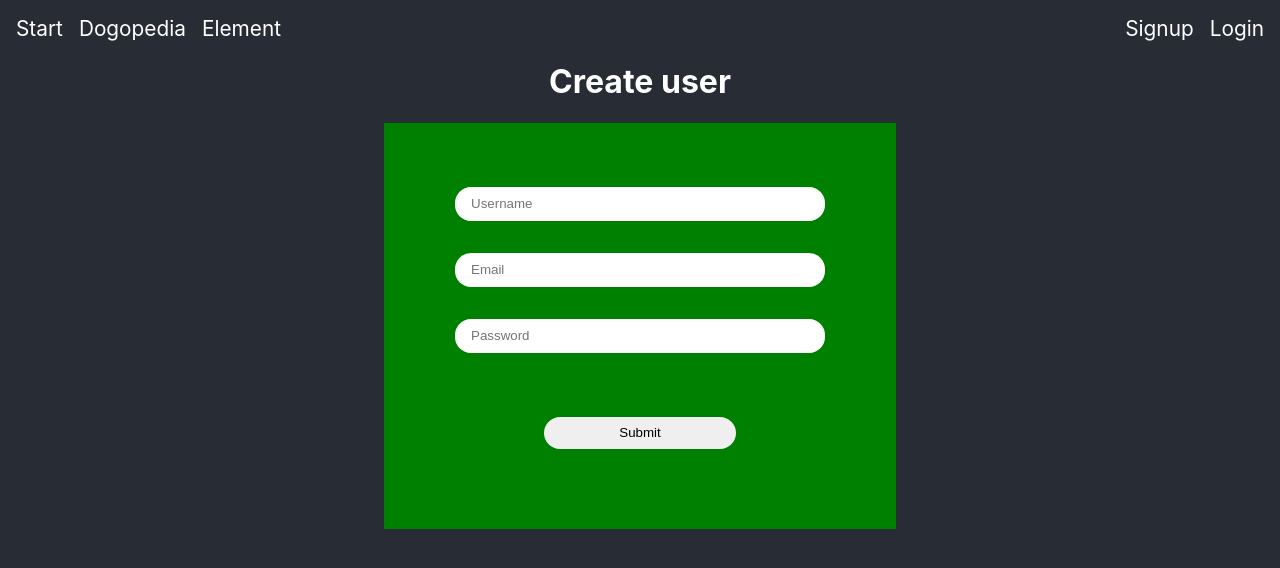
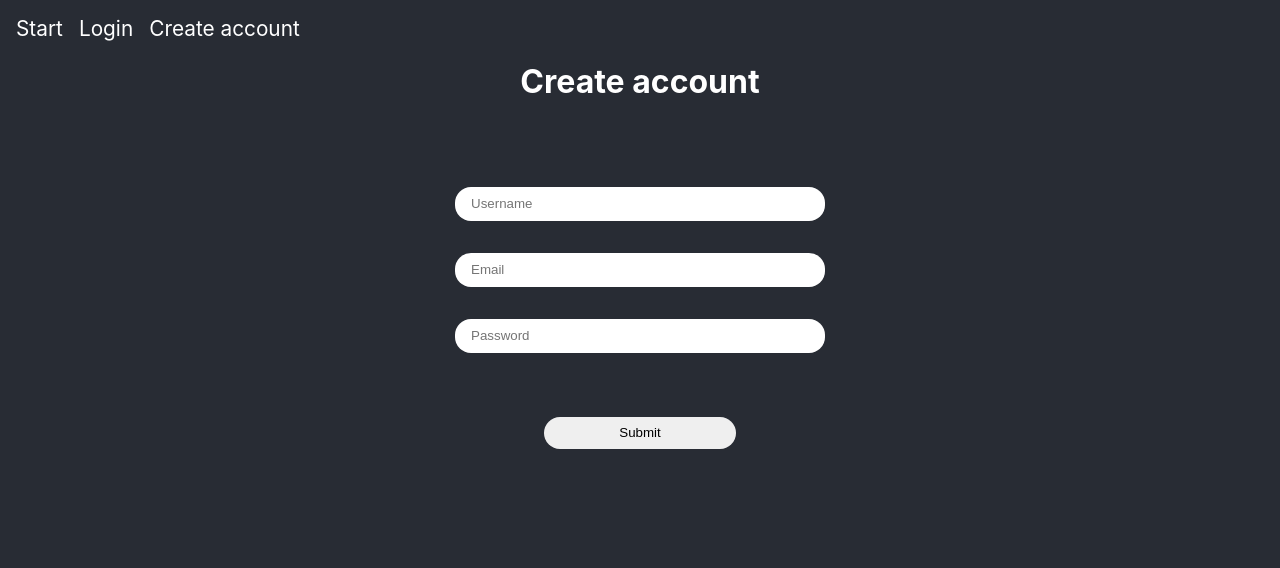
Before and after one commit to sardnas/dogbook-frontend, a React (Create React App) app in the folder dog-app/: page /register in a window 1280 px wide. Shown: the top 568 px of the page. Built offline with nearby package versions, Linux system fonts and the light colour scheme.

Commit message:
login now works

```diff
--- a/dog-app/src/functions/AppRouter.js
+++ b/dog-app/src/functions/AppRouter.js
@@ -7,6 +7,8 @@ import Start from "../pages/Start";
 import Login from "../pages/Login";
 import Register from "../pages/Register";
 import React from "react";
+import FirstLayout from "../pages/FirstLayout";
+import Hello from "../pages/Hello";
 
 
 function AppRouter() {
@@ -14,12 +16,15 @@ function AppRouter() {
   return (
     <BrowserRouter>
       <Routes>
-        <Route path="/" element={<Layout />}>
+        <Route path="/" element={<FirstLayout />} >
+          <Route index element={<Hello />} />
+          <Route path="login" element={<Login />} />
+          <Route path="register" element={<Register />} />
+        </Route>
+        <Route path="user" element={<Layout />}>
           <Route index element={<Start />} />
           <Route path="dogopedia" element={<Dogopedia />} />
           <Route path="element" element={<Element />} />
-          <Route path="login" element={<Login />} />
-          <Route path="register" element={<Register />} />
           <Route path="*" element={<NoPage />} />
         </Route>
       </Routes>
--- /dev/null
+++ b/dog-app/src/pages/FirstLayout.js
@@ -0,0 +1,16 @@
+import React from "react";
+import '../styles/Register.css';
+import { useNavigate } from "react-router";
+import { Outlet } from "react-router-dom";
+import FirstMenuLayout from "./FirstMenuLayout";
+
+const FirstLayout = () => {
+    return (
+        <>
+            <FirstMenuLayout />
+            <Outlet />
+        </>
+    )
+};
+
+export default FirstLayout;
--- /dev/null
+++ b/dog-app/src/pages/FirstMenuLayout.js
@@ -0,0 +1,24 @@
+import { Link } from "react-router-dom";
+import '../styles/Menu.css';
+
+import React from "react";
+const NavMenuLayout = () => {
+    return (
+        <>
+            <div className="MenuContainer">
+                <div className="MenuComponentLeft">
+                    <div className="LinkContainer">
+                        <Link className="link" to="/">Start</Link>
+                    </div>
+                    <div className="LinkContainer">
+                        <Link className="link" to="/login">Login</Link>
+                    </div>
+                    <div className="LinkContainer">
+                        <Link className="link" to="/register">Create account</Link>
+                    </div>
+                </div>
+            </div>
+        </>
+    )
+};
+export default NavMenuLayout;
--- /dev/null
+++ b/dog-app/src/pages/Hello.js
@@ -0,0 +1,10 @@
+import React from "react";
+const Hello = () => {
+    return (
+        <>
+            <h1>Welcome to the number one site about dogs!</h1>
+        </>
+    );
+};
+
+export default Hello;
--- a/dog-app/src/pages/Login.js
+++ b/dog-app/src/pages/Login.js
@@ -2,11 +2,15 @@ import { SignIn } from "../Api";
 import '../styles/Register.css';
 import { useState, useEffect } from "react";
 import React from "react";
+import { useNavigate } from "react-router";
+import Cookies from "universal-cookie";
 
 const Login = () => {
     const [inputUsername, setUsername] = useState("");
     const [inputPassword, setPassword] = useState("");
     const [errorLogin, setErrorLogin] = useState(false);
+    const navigate = useNavigate();
+    const cookies = new Cookies();
 
     const onUsernameChange = event => {
         setUsername(event.target.value);
@@ -19,9 +23,10 @@ const Login = () => {
     };
     console.log(inputPassword);
 
-    const handleOnClick = () => {
+    const handleOnLogin = () => {
         PostLoginDetails();
     }
+
 
     async function PostLoginDetails() {
         try {
@@ -31,10 +36,15 @@ const Login = () => {
             if (response.status === 200) {
                 let json = await response.json(); //we want to parse the response body as json if it was a sucess
 
-                console.log(json); //don't publish code with this line! I just added it here to show that
+                //console.log(json); //don't publish code with this line! I just added it here to show that
                 //it can be quite usefull to write the value of the json object to the console
                 //you could try to write out the value of response too if there is something that is not working
-
+                cookies.set("userInfo", json, {
+                    path: "/",
+                    sameSite: "none",
+                    secure: true,
+                });
+                navigate("/user");
             } else if (response.status === 400) {
                 //we can check for specific error codes like this
                 alert(
@@ -59,7 +69,7 @@ const Login = () => {
             <div className="RegisterContainer">
                 <input onChange={onUsernameChange} value={inputUsername} className="Input" type="text" placeholder='Username' />
                 <input onChange={onPasswordChange} value={inputPassword} className="Input" type="password" placeholder='Password' />
-                <button onClick={handleOnClick} className="Button">Submit</button>
+                <button onClick={handleOnLogin} className="Button">Submit</button>
             </div>
         </>
     );
--- a/dog-app/src/pages/NavMenuLayout.js
+++ b/dog-app/src/pages/NavMenuLayout.js
@@ -1,28 +1,30 @@
 import { Link } from "react-router-dom";
 import '../styles/Menu.css';
 import React from "react";
+import Cookies from "universal-cookie";
 
 const NavMenuLayout = () => {
+    const cookies = new Cookies();
+    const userInfo = cookies.get("userInfo");
+    const isLoggedIn = userInfo !== undefined && userInfo != null;
+    console.log(userInfo);
     return (
         <>
             <div className="MenuContainer">
                 <div className="MenuComponentLeft">
                     <div className="LinkContainer">
-                        <Link className="link" to="/">Start</Link>
+                        <Link className="link" to="/user">Start</Link>
                     </div>
                     <div className="LinkContainer">
-                        <Link className="link" to="/dogopedia">Dogopedia</Link>
+                        <Link className="link" to="/user/dogopedia">Dogopedia</Link>
                     </div>
                     <div className="LinkContainer">
-                        <Link className="link" to="/element">Element</Link>
+                        <Link className="link" to="/user/element">Element</Link>
                     </div>
                 </div>
                 <div className="MenuComponentRight">
-                    <div className="LinkContainer">
-                        <Link className="link" to="/register">Signup</Link>
-                    </div>
                     <div className="MarginRight">
-                        <Link className="link" to="/login">Login</Link>
+                        <div className="link">User: {(isLoggedIn ? (userInfo.username) : ("undefined"))}</div>
                     </div>
                 </div>
             </div>
--- a/dog-app/src/pages/Register.js
+++ b/dog-app/src/pages/Register.js
@@ -2,12 +2,16 @@ import { CreateUser } from "../Api";
 import { useState, useEffect } from "react";
 import '../styles/Register.css';
 import React from "react";
+import { useNavigate } from "react-router";
+import Cookies from "universal-cookie";
 
 const Register = () => {
     const [inputUsername, setUsername] = useState("");
     const [inputEmail, setEmail] = useState("");
     const [inputPassword, setPassword] = useState("");
     const [errorRegister, setErrorRegister] = useState(false);
+    const navigate = useNavigate();
+    const cookies = new Cookies();
 
     const onUsernameChange = event => {
         setUsername(event.target.value);
@@ -24,7 +28,7 @@ const Register = () => {
     };
     console.log(inputPassword);
 
-    const handleOnClick = () => {
+    const handleOnRegister = () => {
         PostRegisterDetails();
     }
 
@@ -36,9 +40,13 @@ const Register = () => {
             if (response.status === 200) {
                 let json = await response.json(); //we want to parse the response body as json if it was a sucess
 
-                console.log(json); //don't publish code with this line! I just added it here to show that
-                //it can be quite usefull to write the value of the json object to the console
-                //you could try to write out the value of response too if there is something that is not working
+                cookies.set("userInfo", json, {
+                    path: "/",
+                    sameSite: "none",
+                    secure: true,
+                });
+
+                navigate("/user");
 
             } else if (response.status === 400) {
                 //we can check for specific error codes like this
@@ -58,12 +66,12 @@ const Register = () => {
     }
     return (
         <>
-            <h1>Create user</h1>
+            <h1>Create account</h1>
             <div className="RegisterContainer">
                 <input onChange={onUsernameChange} value={inputUsername} className="Input" type="text" placeholder='Username' />
                 <input onChange={onEmailChange} value={inputEmail} className="Input" type="text" placeholder='Email' />
                 <input onChange={onPasswordChange} value={inputPassword} className="Input" type="password" placeholder='Password' />
-                <button onClick={handleOnClick} className="Button">Submit</button>
+                <button onClick={handleOnRegister} className="Button">Submit</button>
             </div>
         </>
     );
--- /dev/null
+++ b/dog-app/src/pages/Signout.js
@@ -0,0 +1,28 @@
+import React from "react";
+import '../styles/Signout.css';
+import Cookies from "universal-cookie";
+import { useNavigate } from "react-router";
+
+const Signout = () => {
+    const cookies = new Cookies();
+    const navigate = useNavigate();
+    const Logout = () => {
+        cookies.remove("userInfo", {
+            path: "/",
+            sameSite: "none",
+            secure: true,
+        });
+        navigate("/");
+        //window.location.reload();
+    }
+    return (
+        <div className="signoutButtonContainer">
+            <div onClick={() => {
+                Logout(cookies);
+            }}>Log out</div>
+        </div>
+    );
+};
+
+
+export default Signout;
--- a/dog-app/src/pages/Start.js
+++ b/dog-app/src/pages/Start.js
@@ -1,6 +1,12 @@
 import React from "react";
+import Signout from "./Signout";
 const Start = () => {
-  return <h1>Welcome</h1>;
+  return (
+    <>
+      <h1>Welcome</h1>
+      <Signout />
+    </>
+  );
 };
 
 export default Start;
--- a/dog-app/src/styles/Register.css
+++ b/dog-app/src/styles/Register.css
@@ -1,6 +1,5 @@
 .RegisterContainer {
     width: 40%;
-    background-color: green;
     text-align: center;
     display: flex;
     flex-direction: column;
--- /dev/null
+++ b/dog-app/src/styles/Signout.css
@@ -0,0 +1,9 @@
+.signoutButtonContainer {
+    border: none;
+    border-radius: 1rem;
+    min-height: 2rem;
+    width: calc(100% - 20rem);
+    margin-top: 4rem;
+    margin-bottom: 2rem;
+    cursor: pointer;
+}
```
